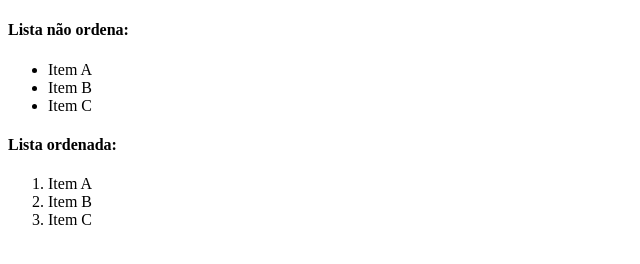
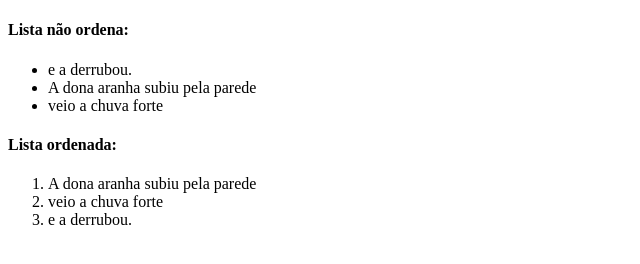
Before and after one commit to Henryzz7/listas, a plain HTML site: page index.html in a window 1280 px wide. Shown: the whole page, without its empty margins (0-640 px from the left). Drawn offline with Linux system fonts and the light colour scheme.

Commit message:
atualização do conteúdo

```diff
--- a/index.html
+++ b/index.html
@@ -7,15 +7,15 @@
     <body>
         <h4>Lista não ordena:</h4>
         <ul>
-            <li>Item A</li>
-            <li>Item B</li>
-            <li>Item C</li>
+            <li>e a derrubou.</li>
+            <li>A dona aranha subiu pela parede</li>
+            <li>veio a chuva forte</li>
         </ul>
         <h4>Lista ordenada:</h4>
         <ol>
-            <li>Item A</li>
-            <li>Item B</li>
-            <li>Item C</li>
+            <li>A dona aranha subiu pela parede</li>
+            <li>veio a chuva forte</li>
+            <li>e a derrubou.</li>
         </ol>
     </body>
 </html>
```
